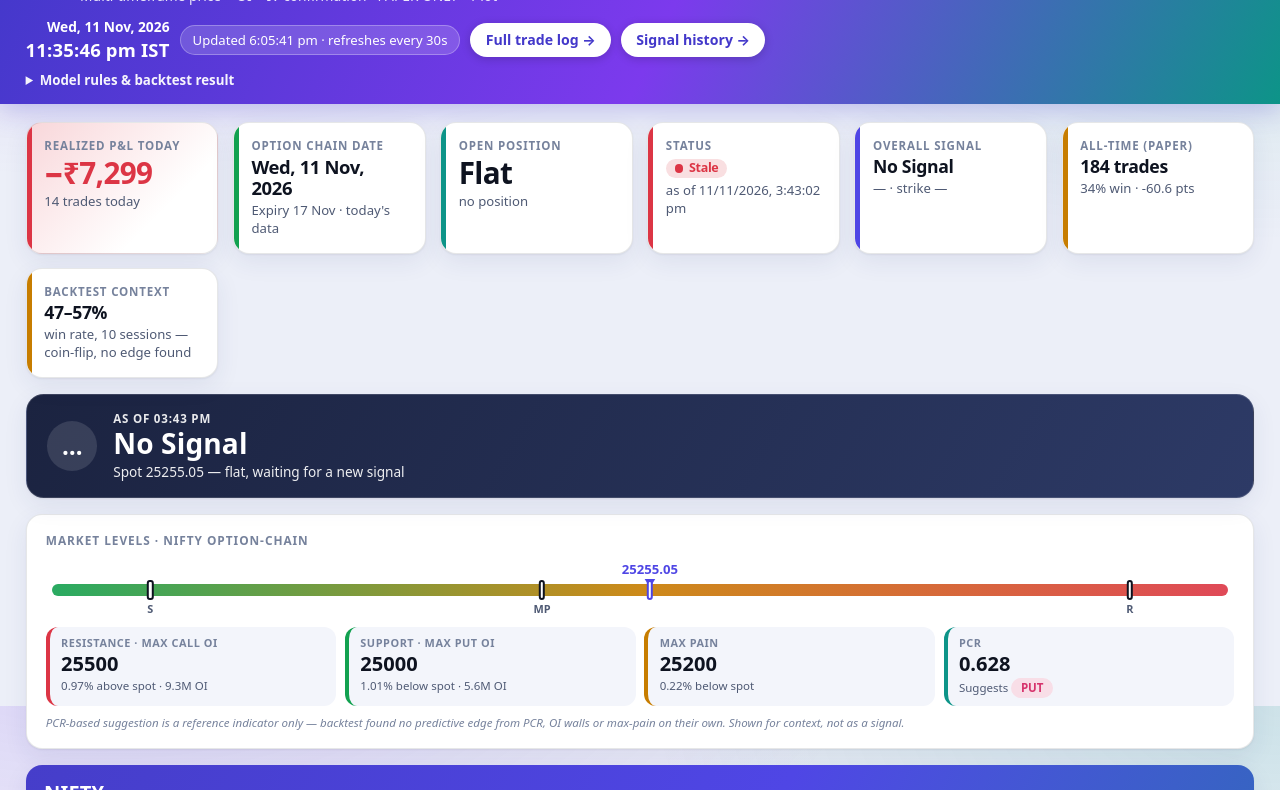
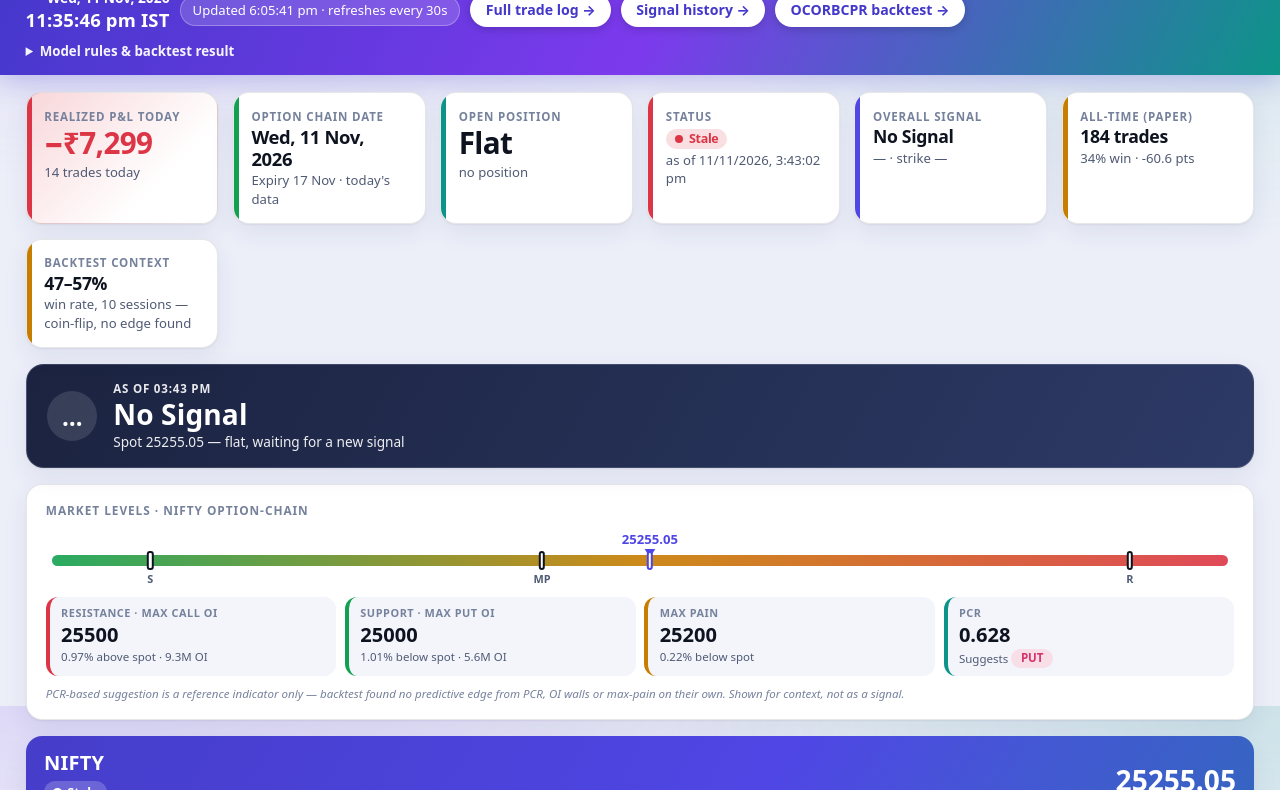
Before and after one commit to aps-source/nifty-oc-signal-paper-dashboard, a plain HTML site: page index.html in a window 1280 px wide. Shown: the part 94-884 px from the top of the page. Drawn offline with Linux system fonts and the light colour scheme.

Commit message:
Add OCORBCPR backtest button to live dashboard header
Co-Authored-By: Claude Sonnet 5 <noreply@anthropic.com>

```diff
--- a/index.html
+++ b/index.html
@@ -220,7 +220,7 @@
 </style>
 </head>
 <body>
-<!--main-dashboard-link--><div id="main-dashboard-link" data-mode="bar" style="box-sizing:border-box;width:100%;padding:7px 14px;background:#0f172a;font:600 12px/1.3 system-ui,-apple-system,'Segoe UI',Roboto,sans-serif;text-align:left"><a href="https://aps-source.github.io/" style="color:#e2e8f0;text-decoration:none">&#9666; Main dashboard</a></div><!--/main-dashboard-link-->
+<!--main-dashboard-link--><!--/main-dashboard-link-->
 
 <header class="hero">
   <div class="hero-inner">
@@ -236,6 +236,7 @@
       <span class="hero-pill" id="clock">loading…</span>
       <a class="btn" href="trades.html">Full trade log &rarr;</a>
       <a class="btn" href="signal_log.html">Signal history &rarr;</a>
+      <a class="btn" href="ocorbcpr.html">OCORBCPR backtest &rarr;</a>
     </div>
   </div>
   <details class="rules">
```
